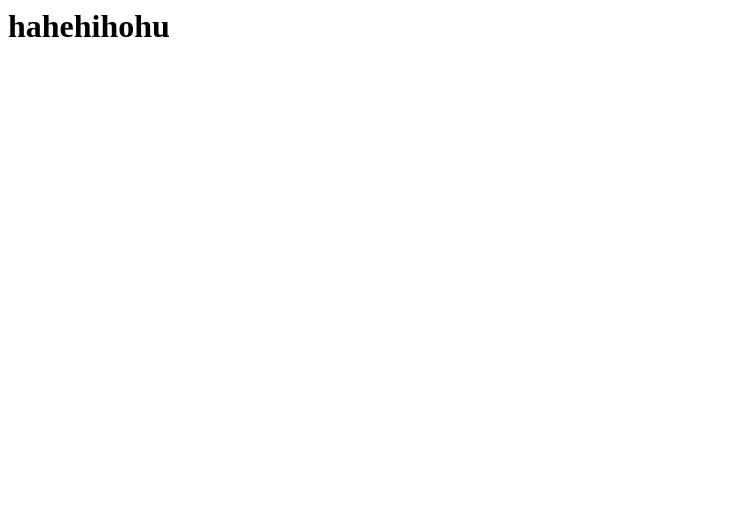
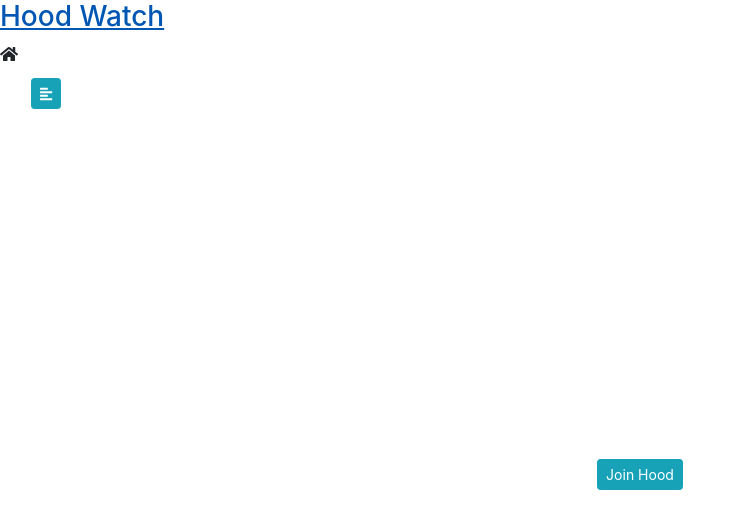
Before and after one commit to DEANKAGO/hood, a Django app: page / in a window 1280 px wide. Shown: the top 529 px of the page, without its empty margins (0-746 px from the left). Run offline with Django 4.2, Linux system fonts and the light colour scheme; some libraries are stand-ins or nearby versions.

Commit message:
created index html

```diff
--- a/hood/templates/main/index.html
+++ b/hood/templates/main/index.html
@@ -1 +1,9 @@
-<h1>hahehihohu</h1>
+{% extends 'main/base.html' %} {% load static %} {% block content %}
+<div class="container">
+  <div class="text-white text-center" style="margin-top: 15%">
+    <h1>Welcome to HoodWatch</h1>
+    <h5 style="margin-top: 6%">Get Started by joining a hood today</h5>
+    <a href="{% url 'hood' %}" class="btn btn-sm btn-info mt-4">Join Hood</a>
+  </div>
+</div>
+{% endblock %}
```
